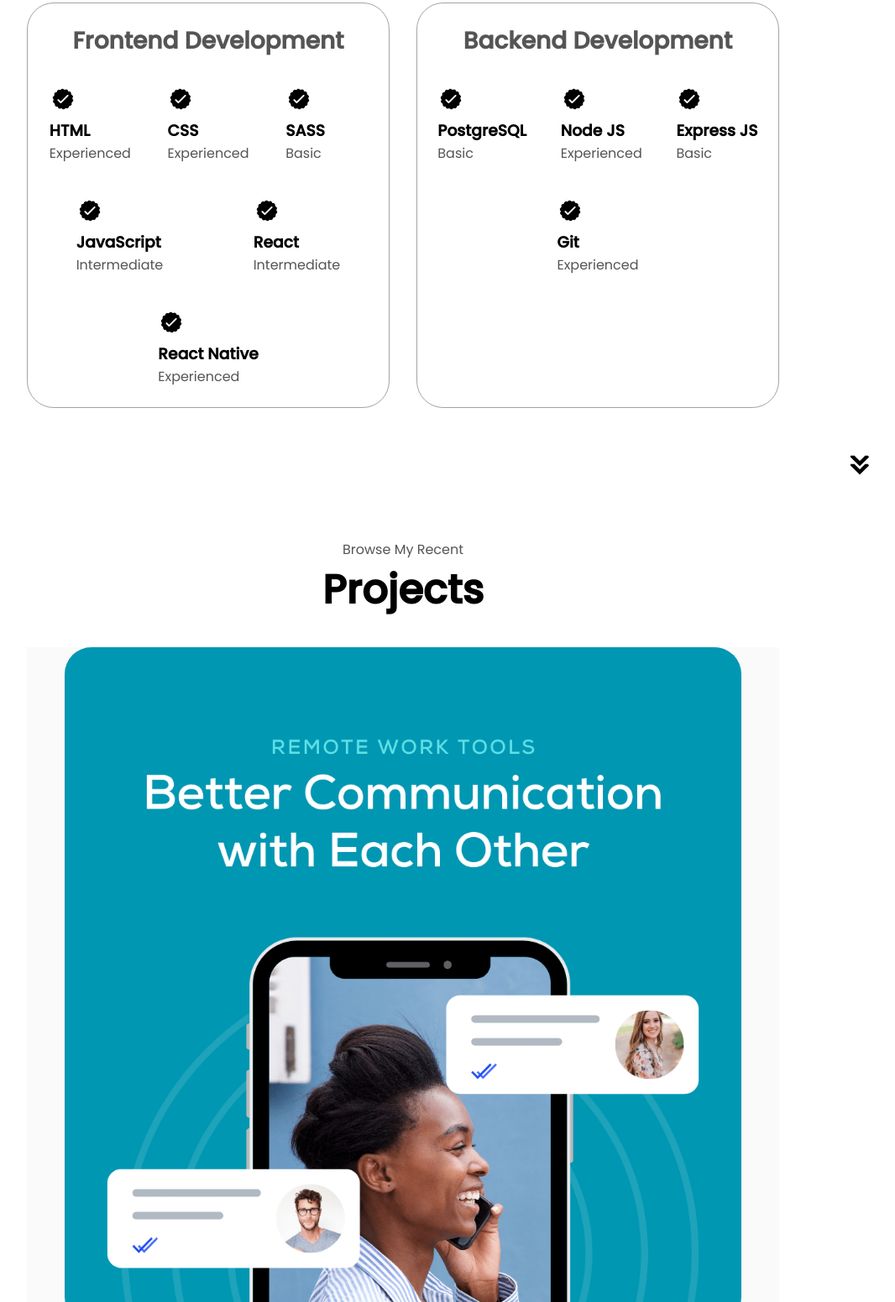
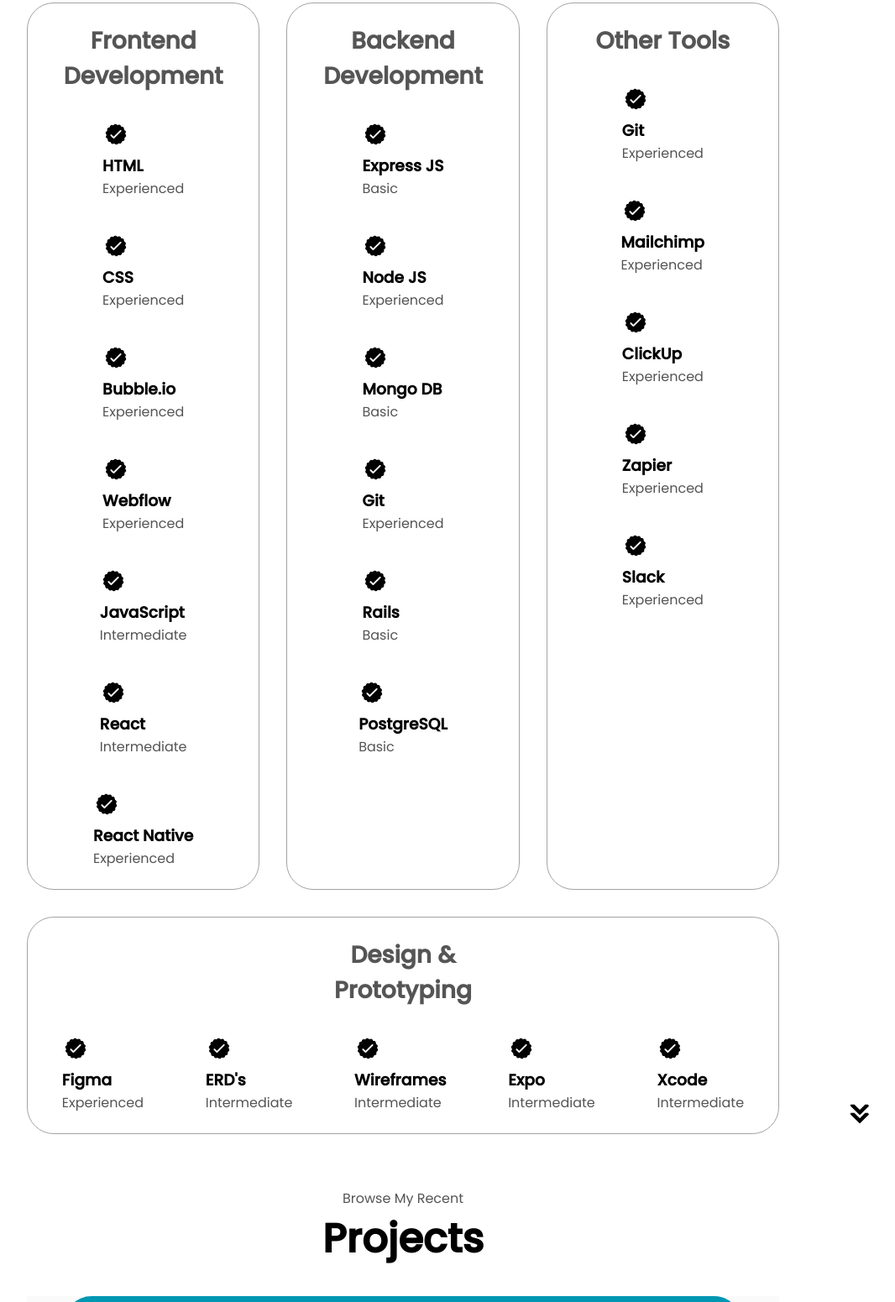
Before and after one commit to SelinaLaveryDev/SelinaLaveryDev-Portfolio, a plain HTML site: page index.html in a window 1280 px wide. Shown: the part 1822-3373 px from the top of the page at 84% size, without its empty margins (160-1226 px from the left). Drawn offline with Linux system fonts and the light colour scheme.

Commit message:
about and experience edits

```diff
--- a/index.html
+++ b/index.html
@@ -45,7 +45,7 @@
             <h1 class="title">Selina Lavery</h1>
             <p class="section__text__p2">Frontend Developer</p>
             <div class="btn-container">
-                <button class="btn btn-colour-2" onclick="window.open('./assets/resume-example.pdf')">Download CV</button>
+                <button class="btn btn-colour-2" onclick="window.open('./assets/SelinaLavery_CV_13.11.24.pdf')">Download CV</button>
                 <button class="btn btn-colour-1" onclick="location.href='#contact'">Contact Info</button>
             </div>
             <div id="socials-container">
@@ -61,7 +61,7 @@
         <h1 class="title">About Me</h1>
         <div class="section-container">
             <div class="section__pic-container">
-                <img src="assets/about-pic.png" alt="Profile picture"
+                <img src="assets/OverLay__img (1).png" alt="Profile picture"
                 class="about-pic">
             </div>
             <div class="about-details-container">
@@ -70,19 +70,24 @@
                         <img src="./assets/experience.png"
                          alt="Experience icon"
                          class="icon">
-                         <h3>Experience</h3>
-                         <p>2+ years <br>Frontend Develpment</p>
+                         <h3>Professional Experience</h3>
+                         <p><em>Oct 2023 - Present</em>  <br><strong>Software Developer</strong> <br>Kionnali Living Systems Ltd</p>
                     </div>
                     <div class="details-container">
                         <img src="./assets/education.png"
                         alt="Education icon"
                         class="icon">
                         <h3>Education</h3>
-                        <p>BA(Hons) Marketing & Communications <br>Glasgow Caledonian University</p>
+                        <p><em>1999 - 2003</em> <br><strong> BA(<em>Hons</em>) Marketing & Communications </strong><br>Glasgow Caledonian University</p>
                     </div>
                 </div>
                 <div class="text-container">
-                    <p>Lorem, ipsum dolor sit amet consectetur adipisicing elit. Sit ex impedit maxime placeat adipisci rem eos fugit natus veniam asperiores iste itaque, magnam libero dicta recusandae ab, harum, repudiandae voluptas? Laudantium voluptatum est beatae sapiente consequatur, nobis dolor voluptates, doloribus molestiae totam mollitia harum porro cumque a minima enim modi!</p>
+                    <p>Proactive and versatile Software Engineer with a background in web development, full-stack mobile
+                        applications, and digital communication. Skilled in front-end and back-end development, collaborating
+                        effectively with design and management teams, and delivering user-focused solutions. Currently contributing
+                        to Kionnali Living Systems Ltd, where I handle high-impact projects with technologies including React Native,
+                        MERN stack, Bubble.io, and Webflow. Strong commitment to learning, adaptability, and creating seamless
+                        user experiences.</p>
                 </div>
             </div>
         </div>
@@ -117,8 +122,16 @@
                             <img src="./assets/checkmark.png" alt="Experience icon"
                             class="icon">
                             <div class="experience-text">
-                                <h3>SASS</h3>
-                                <p>Basic</p>
+                                <h3>Bubble.io</h3>
+                                <p>Experienced</p>
+                            </div>
+                        </article>
+                        <article>
+                            <img src="./assets/checkmark.png" alt="Experience icon"
+                            class="icon">
+                            <div class="experience-text">
+                                <h3>Webflow</h3>
+                                <p>Experienced</p>
                             </div>
                         </article>
                         <article>
@@ -154,7 +167,7 @@
                             <img src="./assets/checkmark.png" alt="Experience icon"
                             class="icon">
                             <div>
-                                <h3>PostgreSQL</h3>
+                                <h3>Express JS</h3>
                                 <p>Basic</p>
                             </div>
                         </article>
@@ -170,7 +183,7 @@
                             <img src="./assets/checkmark.png" alt="Experience icon"
                             class="icon">
                             <div>
-                                <h3>Express JS</h3>
+                                <h3>Mongo DB</h3>
                                 <p>Basic</p>
                             </div>
                         </article>
@@ -180,6 +193,112 @@
                             <div>
                                 <h3>Git</h3>
                                 <p>Experienced</p>
+                            </div>
+                        </article>
+                        <article>
+                            <img src="./assets/checkmark.png" alt="Experience icon"
+                            class="icon">
+                            <div>
+                                <h3>Rails</h3>
+                                <p>Basic</p>
+                            </div>
+                        </article>
+                        <article>
+                            <img src="./assets/checkmark.png" alt="Experience icon"
+                            class="icon">
+                            <div>
+                                <h3>PostgreSQL</h3>
+                                <p>Basic</p>
+                            </div>
+                        </article>
+                    </div>
+                </div>
+                <div class="details-container">
+                    <h2 class="experience-sub-title">Other Tools</h2>
+                    <div class="article-container">
+                        <article>
+                            <img src="./assets/checkmark.png" alt="Experience icon"
+                            class="icon">
+                            <div>
+                                <h3>Git</h3>
+                                <p>Experienced</p>
+                            </div>
+                        </article>
+                        <article>
+                            <img src="./assets/checkmark.png" alt="Experience icon"
+                            class="icon">
+                            <div>
+                                <h3>Mailchimp</h3>
+                                <p>Experienced</p>
+                            </div>
+                        </article>
+                        <article>
+                            <img src="./assets/checkmark.png" alt="Experience icon"
+                            class="icon">
+                            <div>
+                                <h3>ClickUp</h3>
+                                <p>Experienced</p>
+                            </div>
+                        </article>
+                        <article>
+                            <img src="./assets/checkmark.png" alt="Experience icon"
+                            class="icon">
+                            <div>
+                                <h3>Zapier</h3>
+                                <p>Experienced</p>
+                            </div>
+                        </article>
+                        <article>
+                            <img src="./assets/checkmark.png" alt="Experience icon"
+                            class="icon">
+                            <div>
+                                <h3>Slack</h3>
+                                <p>Experienced</p>
+                            </div>
+                        </article>
+                    </div>
+                </div>
+                <div class="details-container">
+                    <h2 class="experience-sub-title">Design & <br>Prototyping</h2>
+                    <div class="article-container">
+                        <article>
+                            <img src="./assets/checkmark.png" alt="Experience icon"
+                            class="icon">
+                            <div>
+                                <h3>Figma</h3>
+                                <p>Experienced</p>
+                            </div>
+                        </article>
+                        <article>
+                            <img src="./assets/checkmark.png" alt="Experience icon"
+                            class="icon">
+                            <div>
+                                <h3>ERD's</h3>
+                                <p>Intermediate</p>
+                            </div>
+                        </article>
+                        <article>
+                            <img src="./assets/checkmark.png" alt="Experience icon"
+                            class="icon">
+                            <div>
+                                <h3>Wireframes</h3>
+                                <p>Intermediate</p>
+                            </div>
+                        </article>
+                        <article>
+                            <img src="./assets/checkmark.png" alt="Experience icon"
+                            class="icon">
+                            <div>
+                                <h3>Expo</h3>
+                                <p>Intermediate</p>
+                            </div>
+                        </article>
+                        <article>
+                            <img src="./assets/checkmark.png" alt="Experience icon"
+                            class="icon">
+                            <div>
+                                <h3>Xcode</h3>
+                                <p>Intermediate</p>
                             </div>
                         </article>
                     </div>
--- a/style.css
+++ b/style.css
@@ -261,7 +261,7 @@
     gap: 2rem;
     margin-bottom: 2rem;
     margin-top: 2rem;
-    padding: 0 2rem
+    padding: 0 2rem;
 }
 
 .about-details-container {
@@ -276,6 +276,7 @@
 
 .about-pic {
     border-radius: 2rem;
+    height: 35vw;
 }
 
 .arrow {
@@ -341,11 +342,10 @@
     gap: 0.5rem;
 }
 
-
 article .icon {
     cursor: default;
 }
-
+article p,
 .experience-text {
     min-width: 97px;
 }
```
Also changed, not shown: assets/OverLay__img (1).png (added), 3 other files.
